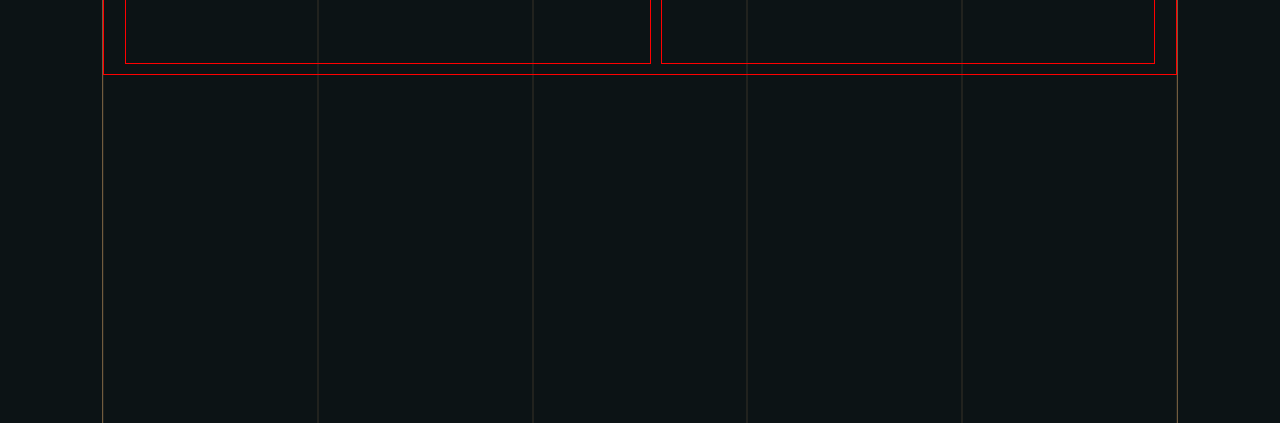
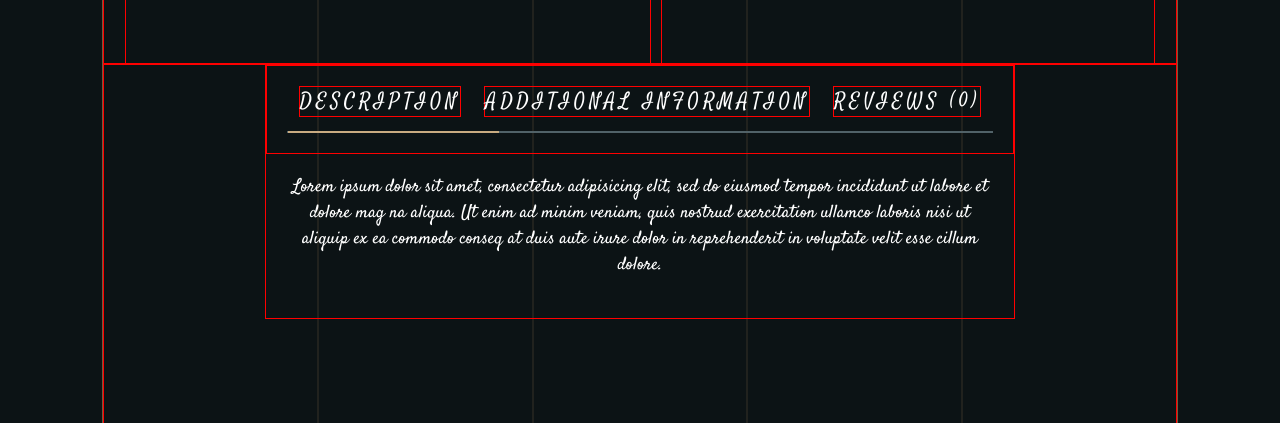
Before and after one commit to Hosseinghadirzadeh/CocktailShop, a plain HTML site: page index.html in a window 1280 px wide. Shown: the part 909-1332 px from the top of the page. Drawn offline with Linux system fonts and the light colour scheme.

Commit message:
row2-1 roller coded

```diff
--- a/css/style.scss
+++ b/css/style.scss
@@ -242,7 +242,7 @@ main {
     margin: 0 auto;
     display: grid;
     grid-template-columns: repeat(5, 1fr);
-    min-height: 200vh;
+    min-height: 220vh;
 
     .liner {
         border: 1px solid $linerColor;
@@ -296,7 +296,7 @@ main {
     justify-content: space-evenly;
     position: absolute;
     top: 50px;
-    padding: 10px;
+    padding: 10px 10px 0 10px;
     margin-top: 50px;
 
     > figure {
@@ -407,3 +407,64 @@ main {
         }
     }
 }
+.row2 {
+    width: 100%;
+    min-height: 840px;
+    position: absolute;
+    @extend .bt;
+    top: calc(100vh + 60px);
+}
+
+.row2-1 {
+    min-height: 255px;
+    @extend .bt, .FONT;
+    width: 70%;
+    margin: 0 auto;
+    color: white;
+    > ul {
+        @extend .bt, .df;
+        justify-content: space-around;
+        padding: 20px;
+        letter-spacing: 4px;
+
+        > li {
+            @extend .bt;
+            font-size: 20px;
+            cursor: pointer;
+
+            &:nth-of-type(1):hover ~ .label > li {
+                left: 0;
+
+            }
+            &:nth-of-type(2):hover ~ .label > li {
+                left: 33%;
+                width: 36%;
+            }
+            &:nth-of-type(3):hover ~ .label > li {
+                left: 70.5%;
+            }
+        }
+        > ul {
+            height: 1px;
+            width: 100%;
+            @extend .bt;
+            border:1px solid rgb(81,98,104) ;
+            margin-top: 2%;
+            position: relative;
+            li {
+                position: absolute;
+                background-color: $gcolor2;
+                width: 30%;
+                height: 2px;
+                top: -1px;left: 0;
+                transition: all 1s !important;
+            }
+        }
+    }
+    p{
+        @extend .FONT,.df;
+        text-align: center;
+        padding: 20px;
+        font-size: 18px;
+    }
+}
--- a/index.html
+++ b/index.html
@@ -106,6 +106,22 @@
                     </div>
                 </div>
             </div>
+            <div class="row2">
+                <div class="row2-1">
+                    <ul>
+                        <li>DESCRIPTION</li>
+                        <li> ADDITIONAL INFORMATION</li>
+                        <li> REVIEWS (0)</li>
+                        <ul class="label">
+                            <li></li>
+                        </ul>
+                    </ul>
+                    <p>Lorem ipsum dolor sit amet, consectetur adipisicing elit, sed do eiusmod tempor incididunt ut labore et dolore mag na
+                    aliqua. Ut enim ad minim veniam, quis nostrud exercitation ullamco laboris nisi ut aliquip ex ea commodo conseq at duis
+                    aute irure dolor in reprehenderit in voluptate velit esse cillum dolore.</p>
+                </div>
+                <div class="row2-2"></div>
+            </div>
         </main>
         <footer></footer>
     </div>
```
Also changed, not shown: css/style.css, 1 other file.
